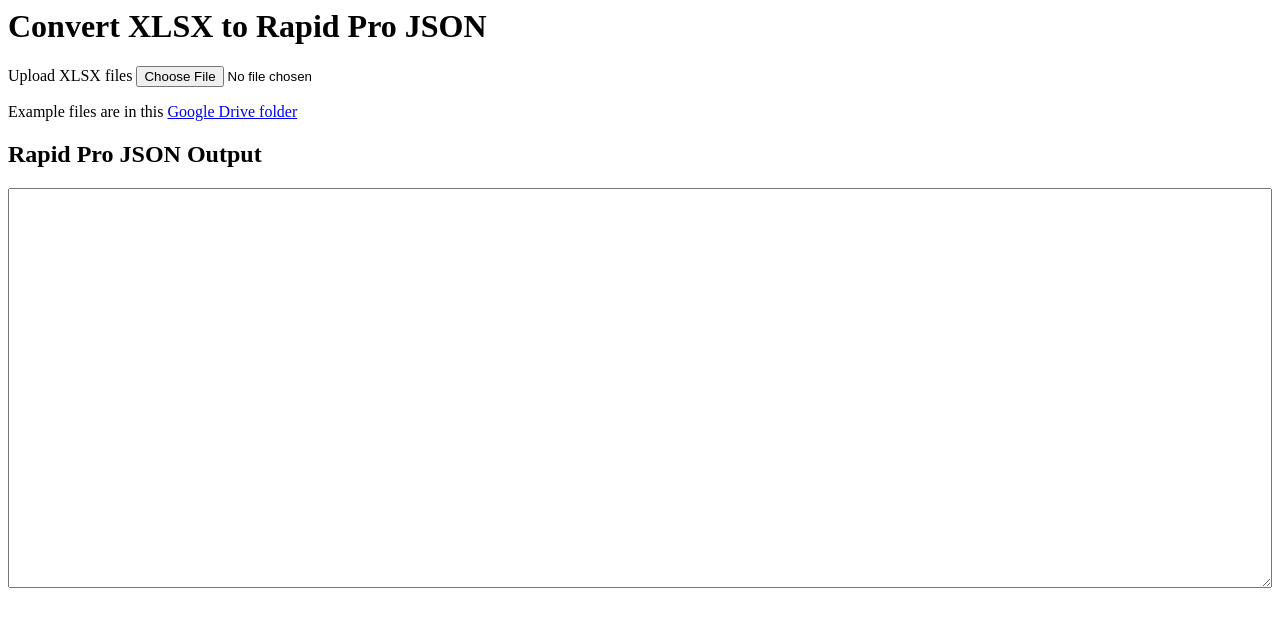
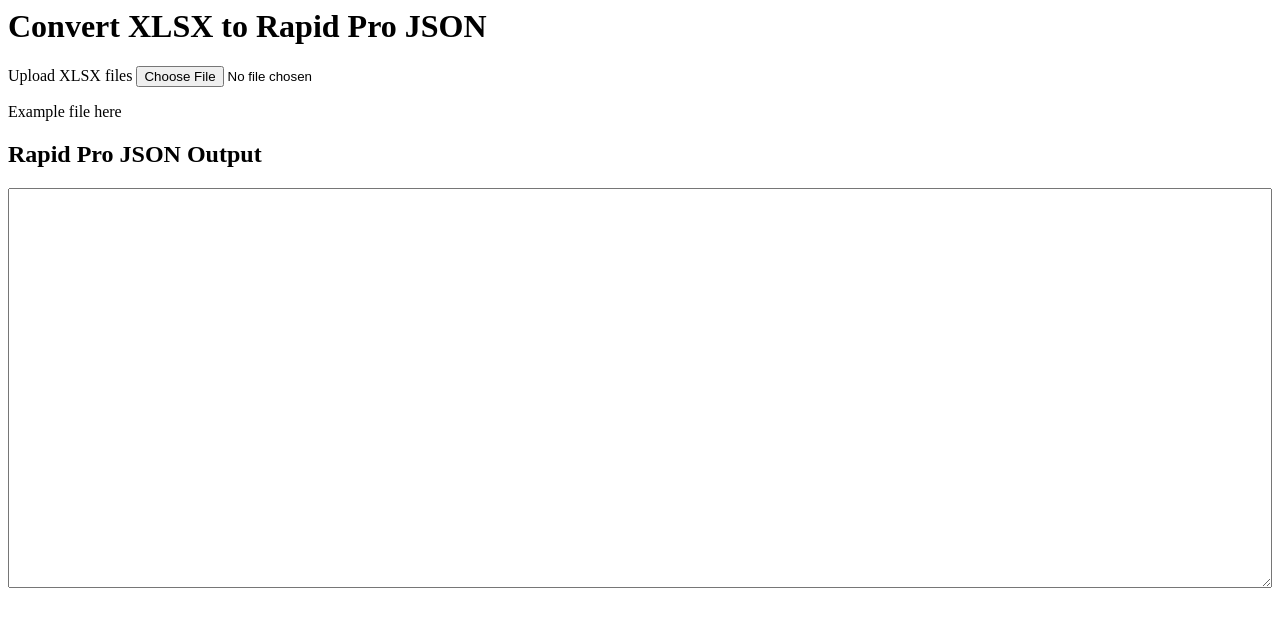
Before and after one commit to IDEMSInternational/sheet-to-srt, a plain HTML site: page plh/index.html in a window 1280 px wide. Drawn offline with Linux system fonts and the light colour scheme.

Commit message:
Added PLH excel example file link

```diff
--- a/plh/index.html
+++ b/plh/index.html
@@ -20,9 +20,8 @@
         Upload XLSX files
         <input type="file" id="fileInput">
     </label>
-    <p>Example files are in this
-        <a href="https://drive.google.com/drive/folders/1iFMquhLZPjDtps-W1S2YDFz2TPYbdv9V?usp=sharing" target="_blank">
-            Google Drive folder
+    <p>Example file here
+        <a href="https://drive.google.com/file/d/1bKJzf0Xt3IXvYdcMtF83XxIuvnRr71OJ/view?usp=sharing" target="_blank">
         </a>
     <h2>
         Rapid Pro JSON Output
```
